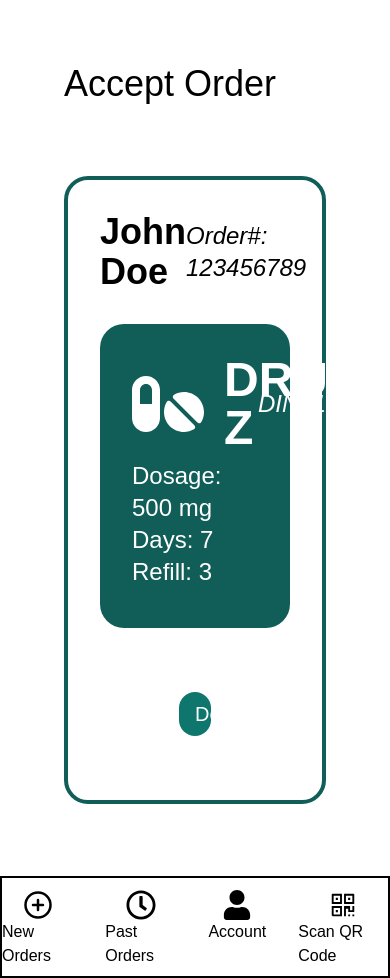
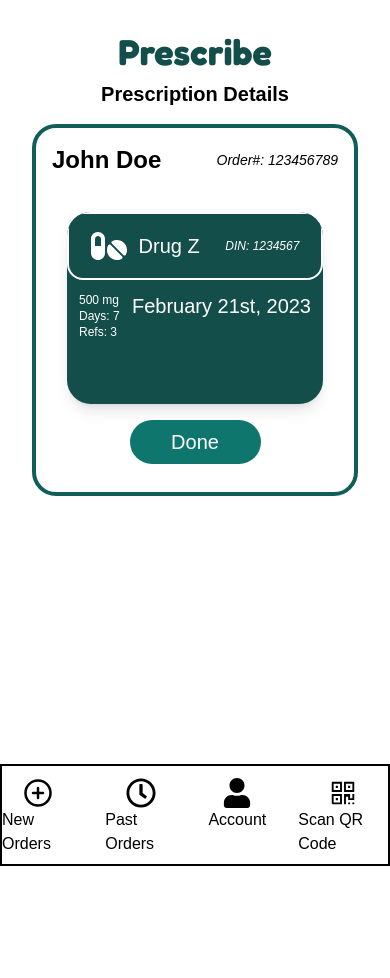
Before and after one commit to arindammishra1999/Prescribe, a Next.js app in the folder frontend/app/: page /pharmacist/pastOrders/prescriptionDetails in a window 390 px wide. After the commit the page ends 866 px from the top, so only its background shows below. Built offline with nearby package versions, Linux system fonts and the light colour scheme; a web font is replaced by a local one.

Commit message:
pres-16 feat(pharmacist): touched up mobile pages

```diff
--- a/frontend/app/app/components/PrescriptionCard.js
+++ b/frontend/app/app/components/PrescriptionCard.js
@@ -1,6 +1,7 @@
 import React from "react";
 import { FontAwesomeIcon } from "@fortawesome/react-fontawesome";
 import { faPills } from "@fortawesome/free-solid-svg-icons";
+
 const PrescriptionCard = ({ prescription }) => {
   return (
     <div className="max-w-sm rounded-3xl overflow-hidden shadow-lg bg-teal-900 text-white w-64 h-48">
@@ -21,6 +22,7 @@
           <h6 className="text-xl">{prescription.date}</h6>
         </div>
       </div>
+      {prescription.status && (
         <div className="w-full p-3 h-fit">
           <div
             className={`${
@@ -30,6 +32,7 @@
             <h6 className="text-center text-xl">{prescription.status}</h6>
           </div>
         </div>
+      )}
     </div>
   );
 };
--- a/frontend/app/app/pharmacist/account/page.js
+++ b/frontend/app/app/pharmacist/account/page.js
@@ -10,9 +10,22 @@
   // Function to open dialog and set which field is being edited
 
   return (
-    <div className="mx-auto p-4 flex flex-col justify-center items-center min-h-screen gap-4">
-      <h1 className="text-2xl font-bold mb-4">Account</h1>
+    <div className="px-8 pt-8 pb-0 flex flex-col justify-start md:justify-start items-center min-h-full gap-4">
 
+
+  <div className="logo md:hidden justify-self-start">
+        <h1 className="text-4xl text-center font-bold font-fredoka text-teal-900">
+        Prescribe
+        </h1>
+      </div>
+      <div className=" px-4 md:px-8 md:pt-8 pb-0 flex-col justify-center items-center w-full">
+        <h1 className=" text-xl text-center md:text-4xl md:text-left font-sfProDisplay font-bold md:font-medium md:mb-8">
+          Account
+        </h1>
+      </div>
+      <div className="px-0 md:px-8 pt-0 pb-8 flex md:flex-1 w-full md:h-full ">
+          <div className="mx-auto flex grow-1 p-8 justify-center items-center w-full border-4 border-teal-900 rounded-3xl">
+          {/* Account Component*/}
         <div className="flex flex-col gap-6 w-full max-w-md">
           <div className="flex gap-2 flex-col">
             <div className="flex flex-row text-xl gap-1">
@@ -75,6 +88,8 @@
           />
         )}
       </div>
+          </div>
+      </div>
   );
 };
 
--- a/frontend/app/app/pharmacist/layout.js
+++ b/frontend/app/app/pharmacist/layout.js
@@ -31,14 +31,16 @@
   ];
 
   return (
-    <div className="flex flex-col-reverse md:flex-row w-full h-full">
+    <div className="flex flex-col-reverse md:flex-row h-screen w-screen">
       {/* Navbar at the bottom for mobile, on the side for larger screens */}
-      <div className="md:w-64 md:h-screen">
+      <div className="h-20 w-screen md:w-64 md:h-screen">
         <Navbar tabs={tabs} />
       </div>
 
       {/* Main content */}
-      <div className="w-full bg-white flex-1">{children}</div>
+      <div className="w-full h-full bg-white md:h-full overflow-y-scroll">
+        {children}
+      </div>
     </div>
   );
 };
--- a/frontend/app/app/pharmacist/newOrders/acceptOrder/page.js
+++ b/frontend/app/app/pharmacist/newOrders/acceptOrder/page.js
@@ -1,9 +1,12 @@
+"use client";
 import React from 'react';
 import { FontAwesomeIcon } from '@fortawesome/react-fontawesome';
 import { faPills } from '@fortawesome/free-solid-svg-icons';
 import { QRCodeSVG } from 'qrcode.react';
 import { FiArrowLeft, FiSearch, FiPlus, FiMinus } from "react-icons/fi";
 import { FaPills } from "react-icons/fa";
+import PrescriptionCard from "../../../components/PrescriptionCard";
+import { useState } from "react";
 
 
 const acceptOrderPage = () => {
@@ -19,39 +22,62 @@
       DIN: "1234567"
 
     }
+    const [prescriptions, setPrescriptions] = useState([
+        {
+          id: 1,
+          name: "Drug Z",
+          din: "1234567",
+          dosage: "500 mg",
+          days: "7",
+          refills: "3",
+          date: "February 21st, 2023",
 
+        }
+      ]);
 
   return (
-    <div className="px-8 pt-8 pb-0 flex flex-col justify-end min-h-screen bg-white">
-        {/* Flex container for the welcome message that takes up 20% of the parent container's height */}
-        <div className="px-8 pt-8 pb-0 flex-col justify-center items-center w-full">
-            <h1 className="text-4xl  text-left font-sfProDisplay font-medium mb-8">
+    <div className="px-8 pt-8 pb-0 flex flex-col justify-start md:justify-end items-center min-h-full bg-white">
+        <div className="logo md:hidden justify-self-start">
+            <h1 className="text-4xl text-center font-bold font-fredoka text-teal-900">
+                Prescribe
+            </h1>
+        </div>
+        <div className="md:px-8 md:pt-8 md:pb-0 flex-col justify-center items-center w-full">
+            <h1 className="text-xl my-2 pb-2 md:pb-0 md:my-0 font-bold text-center md:text-left md:text-4xl md:text-left font-sfProDisplay md:font-medium md:mb-8">
                 Accept Order
             </h1>
         </div>
-        <div className="px-8 pt-0 pb-8 flex flex-col flex-1 w-full my-10">
+        <div className="px-0 md:px-8 pt-0 md:pt-0 md:pb-8 flex flex-col md:grow w-full md:my-10">
             {/* Green Border */}
-            <div className="mx-auto flex flex-col p-8 items-center w-full border-4 border-teal-800 rounded-3xl">
+            <div className="mx-auto flex flex-col p-4 md:p-8 items-center w-full border-4 border-teal-800 rounded-3xl">
                 <div className="flex flex-row items-center mb-8 justify-between w-full">
-                    <p className="text-black text-md text-4xl font-bold">{viewedOrder.name}</p>
-                    <p className="text-black text-md text-2xl italic">Order#: {viewedOrder.OrderNumber}</p>
+                    <p className="text-black text-2xl md:text-4xl font-bold">{viewedOrder.name}</p>
+                    <p className="text-black text-sm md:text-2xl italic">Order#: {viewedOrder.OrderNumber}</p>
                 </div>
-                {/*Drug Info Space Div*/}
-                <div class="flex flex-col grow bg-teal-800 w-full p-8 rounded-3xl mb-8">
+                {/*Drug Info Space Div Desktop*/}
+                <div class="hidden md:flex flex-col md:grow bg-teal-800 w-full p-8 rounded-3xl mb-8">
                     <div className="flex flex-row items-center m-auto justify-between w-full">
                         <div className="flex flex-row items-center justify-start w-full">
                                 <FontAwesomeIcon icon={faPills} size="4x" color="white" className="" />
-                                <p className="flex grow ml-5 text-white text-5xl font-bold">{viewedOrder.drugName}</p>
+                                <p className="flex md:grow ml-5 text-white text-5xl font-bold">{viewedOrder.drugName}</p>
                         </div>
                         <p className="whitespace-nowrap text-white text-2xl font-light italic">DIN: {viewedOrder.DIN}</p>
                     </div>
-                    {/* Drug Info */}
+                    {/* Drug Card for Desktop*/}
                     <div className="flex flex-col w-full">
                         <div className="flex flex-col mb-2 mt-2">
                             <p className="text-white text-2xl font-normal">Dosage: {viewedOrder.dosage}</p>
                             <p className="text-white text-2xl font-normal">Days: {viewedOrder.days}</p>
                             <p className="text-white text-2xl font-normal">Refill: {viewedOrder.refill}</p>
                         </div>
+                    </div>
+                </div>
+                {/* Drug Card for Mobile*/}
+                <div className="flex p-1 md:hidden flex-col justify-start items-center gap-2 w-full">
+                    <div className="flex flex-col gap-1 w-fit">
+                        {prescriptions.map((prescription) => (
+                            <PrescriptionCard key={prescription.id} prescription={prescription} />
+                        ))}
                     </div>
                 </div>
                 <div className="relative flex items-center my-5">
@@ -64,8 +90,8 @@
                     <FiPlus className="absolute right-0 top-0 mt-2 mr-2 w-6 h-6 cursor-pointer" />
                 </div>
 
-                <div class="flex flex-col w-full p-8 justify-center items-center">
-                    <button class="bg-teal-700 hover:bg-teal-400 py-2 px-4 rounded-full w-3/20">
+                <div className="flex flex-col w-full p-3 md:p-8 justify-center items-center">
+                    <button className="bg-teal-700 hover:bg-teal-400 py-2 px-4 rounded-full w-1/2 md:w-3/20">
                         <p className="text-white text-xl font-light">Fulfill</p>
                     </button>
                 </div>
--- a/frontend/app/app/pharmacist/newOrders/page.js
+++ b/frontend/app/app/pharmacist/newOrders/page.js
@@ -13,20 +13,24 @@
   ];
 
   return (
-    <div className="px-8 pt-8 pb-0 flex flex-col justify-end min-h-screen bg-white">
-        {/* Flex container for the welcome message that takes up 20% of the parent container's height */}
-        <div className="px-8 pt-8 pb-0 flex-col justify-center items-center w-full">
-            <h1 className="text-4xl text-left font-sfProDisplay font-medium mb-8">
+    <div className="px-8 pt-8 pb-0 flex flex-col justify-start md:justify-end items-center min-h-full gap-4">
+      <div className="logo md:hidden justify-self-start">
+        <h1 className="text-4xl text-center font-bold font-fredoka text-teal-900">
+        Prescribe
+        </h1>
+      </div>
+        <div className="md:px-8 md:pt-8 md:pb-0 flex-col justify-center items-center w-full">
+            <h1 className="text-xl font-bold text-center md:text-4xl md:text-left font-sfProDisplay md:font-medium md:mb-8">
                 New Orders
             </h1>
         </div>
-        <div className="px-8 pt-0 pb-8 flex flex-1 w-full h-full">
-            <div className="mx-auto flex-col grow-1 p-8 items-center w-full border-4 border-teal-800 rounded-3xl">
+        <div className="px-0 md:px-8 pt-0 pb-8 flex grow w-full h-0">
+            <div className="mx-auto flex-col grow-1 p-4 md:p-8 items-center w-full border-4 border-teal-800 rounded-3xl">
                 {newOrders.map((order, index) => (
-                <div key={index} className="flex justify-between m-4 p-8 bg-teal-800 rounded-3xl">
-                <h1 className="text-white font-style: italic text-lg ">Order#: {order.OrderNumber}</h1>
-                <p className="text-white text-md text-4xl">{order.name}</p>
-                <button class="bg-lime-200 hover:bg-lime-400 text-black py-2 px-4 rounded-full w-3/20 text-xl">
+                <div key={index} className="flex flex-col md:flex-row md:justify-between md:m-4 md:p-8 bg-teal-800 rounded-3xl p-4 items-center">
+                <h1 className="text-white font-style: italic md:text-lg text-base order-2 md:order-1">Order#: {order.OrderNumber}</h1>
+                <p className="text-white md:text-4xl text-2xl order-1 md:order-2 font-bold">{order.name}</p>
+                <button className="bg-lime-200 hover:bg-lime-400 text-black md:py-2 md:px-4 rounded-full w-full md:w-3/20 md:text-xl order-3 mt-5 md:mt-0">
                     View
                 </button>
                 </div>
--- a/frontend/app/app/pharmacist/pastOrders/page.js
+++ b/frontend/app/app/pharmacist/pastOrders/page.js
@@ -3,7 +3,7 @@
 import { faPills } from '@fortawesome/free-solid-svg-icons';
 import { QRCodeSVG } from 'qrcode.react';
 
-const NewOrdersPage = () => {
+const PastOrdersPage = () => {
   // Mock data for demonstration
   const pastOrders = [
     {
@@ -15,25 +15,30 @@
   ];
 
   return (
-    <div className="px-8 pt-8 pb-0 flex flex-col justify-end min-h-screen bg-white">
-        {/* Flex container for the welcome message that takes up 20% of the parent container's height */}
-        <div className="px-8 pt-8 pb-0 flex-col justify-center items-center w-full">
-            <h1 className="text-4xl text-left font-sfProDisplay font-medium mb-8">
+    <div className="px-8 pt-8 pb-0 flex flex-col justify-start md:justify-end items-center min-h-full gap-4">
+      <div className="logo md:hidden justify-self-start">
+        <h1 className="text-4xl text-center font-bold font-fredoka text-teal-900">
+        Prescribe
+        </h1>
+      </div>
+        <div className="md:px-8 md:pt-8 md:pb-0 flex-col justify-center items-center w-full">
+            <h1 className="text-xl font-bold text-center md:text-4xl md:text-left font-sfProDisplay md:font-medium md:mb-8">
                 Past Orders
             </h1>
         </div>
-        <div className="px-8 pt-0 pb-8 flex flex-1 w-full h-full">
-            <div className="mx-auto flex-col grow-1 p-8 items-center w-full border-4 border-teal-800 rounded-3xl">
+        <div className="px-0 md:px-8 pt-0 pb-8 flex grow w-full h-0">
+        <div className="mx-auto flex-col grow-1 p-4 md:p-8 items-center w-full border-4 border-teal-800 rounded-3xl">
                 {pastOrders.map((order, index) => (
-                <div key={index} className="flex flex-col m-4 p-8 bg-teal-800 rounded-3xl">
-                    <div className="flex flex-row justify-between items-center w-full">
-                        <h1 className="text-white font-style: italic text-lg ">Order#: {order.OrderNumber}</h1>
-                        <p className="text-white text-md text-4xl">{order.name}</p>
-                        <button class="bg-lime-200 hover:bg-lime-400 text-black py-2 px-4 rounded-full w-3/20 text-xl">
+                <div key={index} className="flex flex-col p-4 md:m-4 md:p-8 bg-teal-800 rounded-3xl ">
+                    <div className="flex flex-col md:flex-row justify-between items-center w-full">
+                        <h1 className="order-2 md:order-1 text-white font-style: italic md:text-lg text-base">Order#: {order.OrderNumber}</h1>
+                        <p className="order-1 md:order-2 font-bold text-white md:text-4xl text-2xl">{order.name}</p>
+                        <button class="order-4 md:order-3 bg-lime-200 hover:bg-lime-400 text-black md:py-2 md:px-4 rounded-full w-full md:w-3/20 md:text-xl mt-5 md:mt-0">
                         {order.Status}
                         </button>
+                        <h1 className="order-3 md:hidden text-white font-style:  text-base">Date Fulfilled {order.Date}</h1>
                     </div>
-                    <h1 className="text-white font-style: text-lg ">Date Fulfilled {order.Date}</h1>
+                    <h1 className="hidden md:block text-white font-style: text-lg ">Date Fulfilled {order.Date}</h1>
                 </div>
             ))}
             </div>
@@ -46,4 +51,4 @@
       );
 };
 
-export default NewOrdersPage;
+export default PastOrdersPage;
--- a/frontend/app/app/pharmacist/pastOrders/prescriptionDetails/page.js
+++ b/frontend/app/app/pharmacist/pastOrders/prescriptionDetails/page.js
@@ -1,9 +1,12 @@
+"use client";
 import React from 'react';
 import { FontAwesomeIcon } from '@fortawesome/react-fontawesome';
 import { faPills } from '@fortawesome/free-solid-svg-icons';
 import { QRCodeSVG } from 'qrcode.react';
 import { FiArrowLeft, FiSearch, FiPlus, FiMinus } from "react-icons/fi";
 import { FaPills } from "react-icons/fa";
+import PrescriptionCard from "../../../components/PrescriptionCard";
+import { useState } from "react";
 
 
 const acceptOrderPage = () => {
@@ -19,33 +22,48 @@
       DIN: "1234567"
 
     }
+    const [prescriptions, setPrescriptions] = useState([
+        {
+          id: 1,
+          name: "Drug Z",
+          din: "1234567",
+          dosage: "500 mg",
+          days: "7",
+          refills: "3",
+          date: "February 21st, 2023",
 
+        }
+      ]);
 
   return (
-    <div className="px-8 pt-8 pb-0 flex flex-col justify-end min-h-screen bg-white">
-        {/* Flex container for the welcome message that takes up 20% of the parent container's height */}
-        <div className="px-8 pt-8 pb-0 flex-col justify-center items-center w-full">
-            <h1 className="text-4xl  text-left font-sfProDisplay font-medium mb-8">
-                Accept Order
+    <div className="px-8 pt-8 pb-0 flex flex-col justify-start md:justify-end items-center min-h-full bg-white">
+        <div className="logo md:hidden justify-self-start">
+            <h1 className="text-4xl text-center font-bold font-fredoka text-teal-900">
+                Prescribe
             </h1>
         </div>
-        <div className="px-8 pt-0 pb-8 flex flex-col flex-1 w-full my-10">
+        <div className="md:px-8 md:pt-8 md:pb-0 flex-col justify-center items-center w-full">
+            <h1 className="text-xl my-2 pb-2 md:pb-0 md:my-0 font-bold text-center md:text-left md:text-4xl md:text-left font-sfProDisplay md:font-medium md:mb-8">
+                Prescription Details
+            </h1>
+        </div>
+        <div className="px-0 md:px-8 pt-0 md:pt-0 md:pb-8 flex flex-col md:grow w-full md:my-10">
             {/* Green Border */}
-            <div className="mx-auto flex flex-col p-8 items-center w-full border-4 border-teal-800 rounded-3xl">
+            <div className="mx-auto flex flex-col p-4 md:p-8 items-center w-full border-4 border-teal-800 rounded-3xl">
                 <div className="flex flex-row items-center mb-8 justify-between w-full">
-                    <p className="text-black text-md text-4xl font-bold">{viewedOrder.name}</p>
-                    <p className="text-black text-md text-2xl italic">Order#: {viewedOrder.OrderNumber}</p>
+                    <p className="text-black text-2xl md:text-4xl font-bold">{viewedOrder.name}</p>
+                    <p className="text-black text-sm md:text-2xl italic">Order#: {viewedOrder.OrderNumber}</p>
                 </div>
-                {/*Drug Info Space Div*/}
-                <div class="flex flex-col grow bg-teal-800 w-full p-8 rounded-3xl mb-8">
+                {/*Drug Info Space Div Desktop*/}
+                <div class="hidden md:flex flex-col md:grow bg-teal-800 w-full p-8 rounded-3xl mb-8">
                     <div className="flex flex-row items-center m-auto justify-between w-full">
                         <div className="flex flex-row items-center justify-start w-full">
                                 <FontAwesomeIcon icon={faPills} size="4x" color="white" className="" />
-                                <p className="flex grow ml-5 text-white text-5xl font-bold">{viewedOrder.drugName}</p>
+                                <p className="flex md:grow ml-5 text-white text-5xl font-bold">{viewedOrder.drugName}</p>
                         </div>
                         <p className="whitespace-nowrap text-white text-2xl font-light italic">DIN: {viewedOrder.DIN}</p>
                     </div>
-                    {/* Drug Info */}
+                    {/* Drug Card for Desktop*/}
                     <div className="flex flex-col w-full">
                         <div className="flex flex-col mb-2 mt-2">
                             <p className="text-white text-2xl font-normal">Dosage: {viewedOrder.dosage}</p>
@@ -54,9 +72,16 @@
                         </div>
                     </div>
                 </div>
-
-                <div class="flex flex-col w-full p-8 justify-center items-center">
-                    <button class="bg-teal-700 hover:bg-teal-400 py-2 px-4 rounded-full w-3/20">
+                {/* Drug Card for Mobile*/}
+                <div className="flex p-1 md:hidden flex-col justify-start items-center gap-2 w-full">
+                    <div className="flex flex-col gap-1 w-fit">
+                        {prescriptions.map((prescription) => (
+                            <PrescriptionCard key={prescription.id} prescription={prescription} />
+                        ))}
+                    </div>
+                </div>
+                <div className="flex flex-col w-full p-3 md:p-8 justify-center items-center">
+                    <button className="bg-teal-700 hover:bg-teal-400 py-2 px-4 rounded-full w-1/2 md:w-3/20">
                         <p className="text-white text-xl font-light">Done</p>
                     </button>
                 </div>
```
Also changed, not shown: frontend/app/app/pharmacist/page.js (+7 -6 lines). Lines whose indentation alone changed are shown as unchanged.
